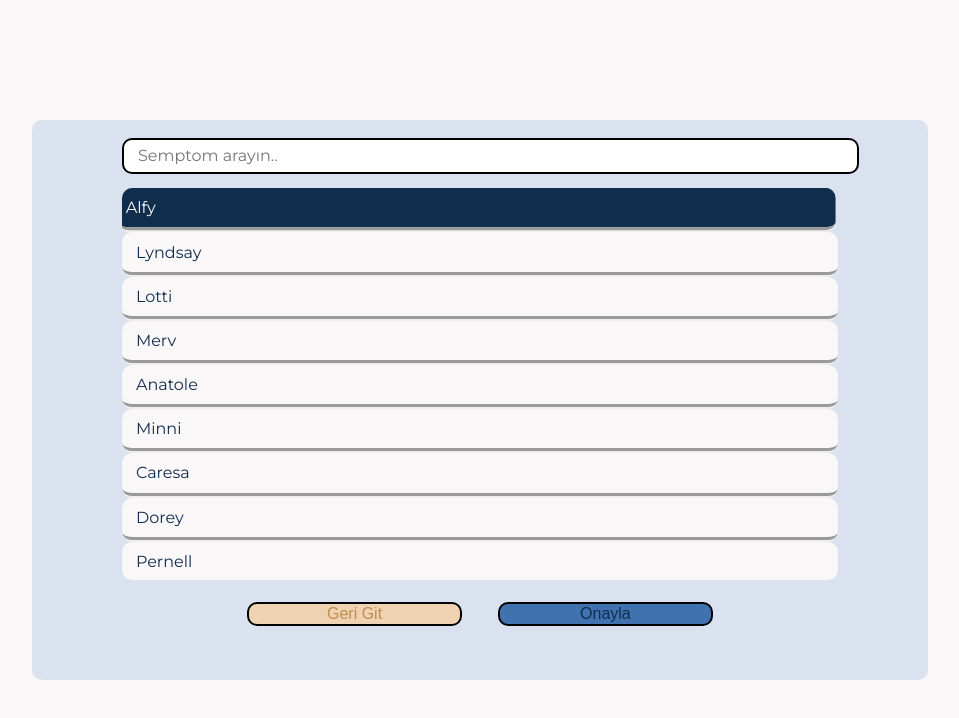
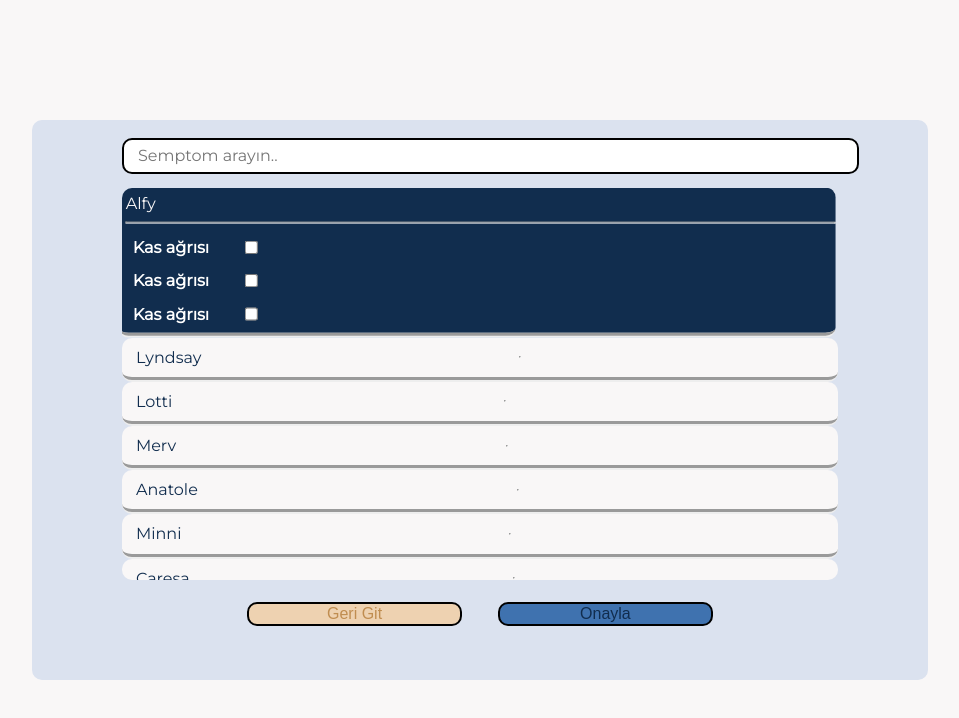
Before and after one commit to abkansu/PProject, a React (Create React App) app in the folder project-app/: page /semptom in a window 1280 px wide. Both pictures are taken after a click on the element "Alfy". Shown: the top 718 px of the page, without its empty margins (160-1119 px from the left). Built offline with nearby package versions, Linux system fonts and the light colour scheme.

Commit message:
seçilebilir semptom belirtileri

```diff
--- a/project-app/src/main/genel/buton/Button.js
+++ b/project-app/src/main/genel/buton/Button.js
@@ -3,7 +3,6 @@ import "./Button.css";
 
 const Button = (props) => {
     const { name, style, onClickFunction } = props
-    console.log(style)
 
     const onHoverOver = (e) => {
         e.target.style.backgroundColor = style.color;
--- a/project-app/src/main/sayfalar/semptomSayfasi/Semptom.js
+++ b/project-app/src/main/sayfalar/semptomSayfasi/Semptom.js
@@ -5,12 +5,29 @@ const Semptom = (props) => {
     let semptomIsmi = props.semptomIsmi
     let onClick = props.onClick
     let isSelected = props.isSelected
-
+    let id = props.id
+    console.log("semptom")
 
     return (
-    <div className={isSelected ? "SemptomSelected" :"Semptom"} onClick={onClick}>
-        {semptomIsmi}
-    </div>
+             <div className={isSelected ? "SemptomSelected" :"Semptom"} onClick={onClick} id={id}>
+                {semptomIsmi}
+                <hr/>
+                {isSelected ?
+                <>
+                <div style={{marginTop: "2%", display: "flex", alignItems: "center"}}>
+                    <label style={{color: "white"}}>Kas ağrısı</label>
+                    <input type="checkbox" className="InputCheckbox"/>
+                </div>
+                <div style={{marginTop: "2%", display: "flex", alignItems: "center"}}>
+                    <label style={{color: "white"}}>Kas ağrısı</label>
+                    <input type="checkbox" className="InputCheckbox"/>
+                </div>
+                <div style={{marginTop: "2%", display: "flex", alignItems: "center"}}>
+                    <label style={{color: "white"}}>Kas ağrısı</label>
+                    <input type="checkbox" className="InputCheckbox"/>
+                </div>
+                </> : <></>}
+            </div>
     );
 }
 
--- a/project-app/src/main/sayfalar/semptomSayfasi/SemptomSayfasi.css
+++ b/project-app/src/main/sayfalar/semptomSayfasi/SemptomSayfasi.css
@@ -47,16 +47,25 @@
 }
 
 .SemptomSelected{
-    height: 10%;
+    height: 35%;
     width: 98%;
     background-color: #112D4E;
     margin-top: 0%;
     border-radius: 10px;
-    display: flex;
+    display: block;
     align-items: center;
     border-width: 5px ;
     border-bottom-style: groove;
     scale: 1.01;
     color: #F9F7F7;
     padding-left: 1%;
+    padding-top: 1%;
 }
+
+.InputCheckbox{
+    margin-left: 5%;
+    border-radius: 2px;
+    border-width: 50rem;
+    border-style: solid;
+    border-color: black;
+}
--- a/project-app/src/main/sayfalar/semptomSayfasi/SemptomSayfasi.js
+++ b/project-app/src/main/sayfalar/semptomSayfasi/SemptomSayfasi.js
@@ -9,9 +9,12 @@ const SemptomSayfasi = () =>{
     const history = useHistory();
     const [ searchTerm, setSearchTerm ] = useState("");
     const [ datalist, setDatalist ] = useState(MOCKDATA.map((value, key) => {return [value.first_name, false];}));
+    console.log("sayfa")
+    console.log(datalist)
     const onClickSemptom = (event) => {
+        console.log(event);
         setDatalist(current => current.map((value, key) => {
-            if (value[0] == (event.target.innerHTML)){
+            if (value[0] == (event.target.id)){
                 return [value[0], !value[1]];
             }else {
                 return value;
@@ -32,7 +35,7 @@ const SemptomSayfasi = () =>{
                         return value;
                     }
                 }).map((value, key) => {
-                    return <Semptom semptomIsmi={value[0]} isSelected={value[1]} onClick={onClickSemptom} key={value[0]}/>
+                    return <Semptom semptomIsmi={value[0]} isSelected={value[1]} onClick={onClickSemptom} key={value[0]} id={value[0]}/>
                 })}
 
             </div>
```
